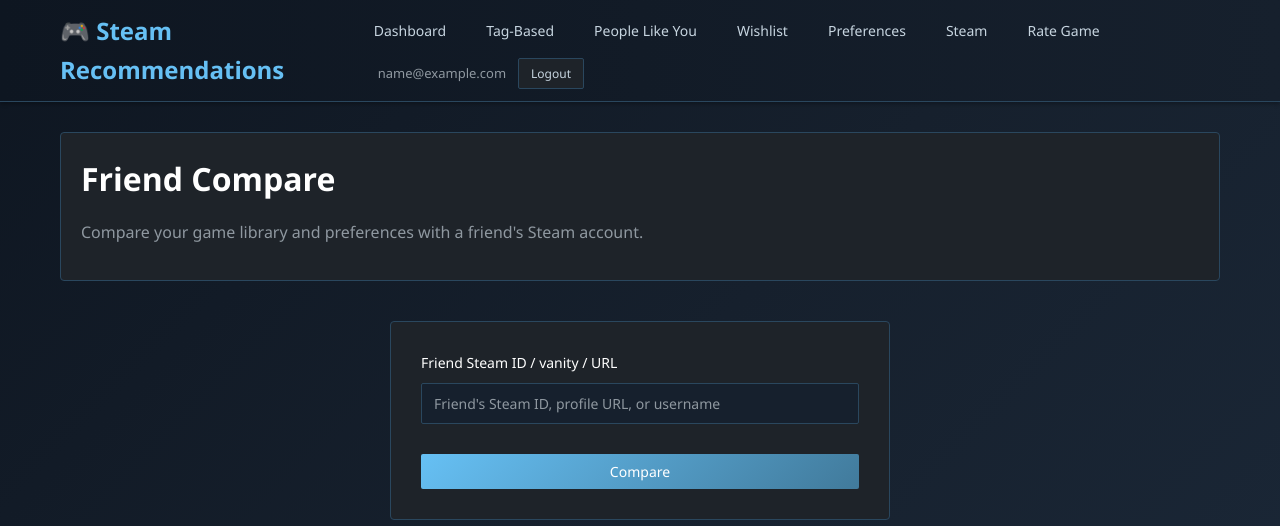
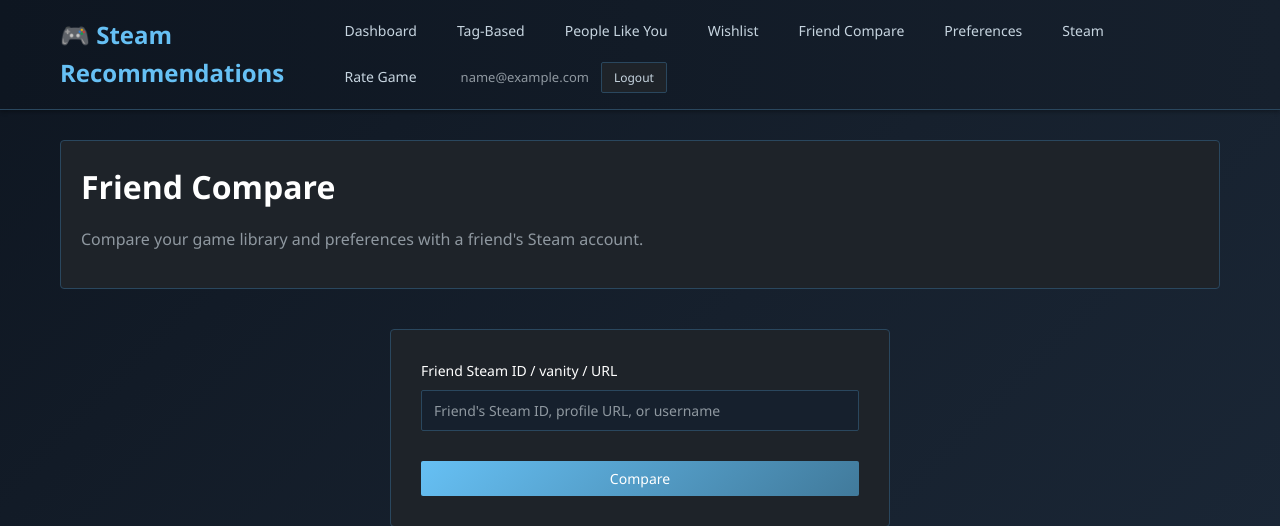
Before and after one commit to matths05/Steam-Recommendation-Engine, a Flask app: page /profile/friend-compare in a window 1280 px wide. Shown: the top 526 px of the page. Run offline with Flask 2, Linux system fonts and the light colour scheme; the visitor is signed in with stand-in values (Sample User, id 1); some libraries are stand-ins or nearby versions.

Commit message:
added button for friend compare

```diff
--- a/flask_app/templates/base.html
+++ b/flask_app/templates/base.html
@@ -18,6 +18,7 @@
             <a href="{{ url_for('engine.recommendations_page') }}" class="nav-link">Tag-Based</a>
             <a href="{{ url_for('engine.knn_page') }}" class="nav-link">People Like You</a>
             <a href="{{ url_for('engine.wishlist') }}" class="nav-link">Wishlist</a>
+            <a href="{{ url_for('profile.friend_compare') }}" class="nav-link">Friend Compare</a>
             <a href="{{ url_for('profile.preferences') }}" class="nav-link">Preferences</a>
             <a href="{{ url_for('profile.steam_settings') }}" class="nav-link">Steam</a>
             <a href="{{ url_for('profile.rate_game') }}" class="nav-link">Rate Game</a>
```
